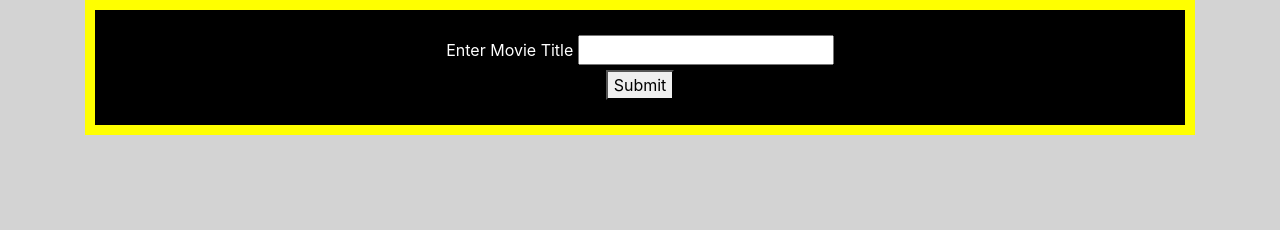
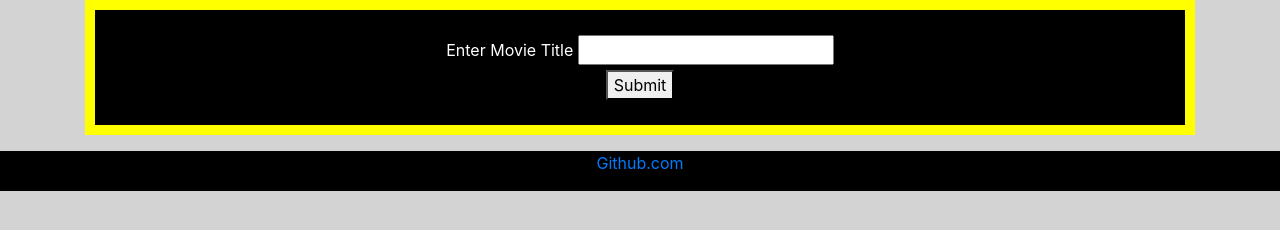
Before and after one commit to parkermurray21/creative-project-3, a plain HTML site: page index.html in a window 1280 px wide. Drawn offline with nearby package versions, Linux system fonts and the light colour scheme.

Commit message:
here ya go

```diff
--- a/index.html
+++ b/index.html
@@ -41,8 +41,10 @@
             </div>
         </div>
 
+
          <script src="https://cdn.jsdelivr.net/npm/vue@2.6.2/dist/vue.js"></script>
          <script src="https://unpkg.com/axios/dist/axios.min.js"></script>
         <script src="app.js"></script>
     </body>
+    <footer><a href="https://github.com/parkermurray21/creative-project-3/tree/master" target=blank>Github.com</a></footer>
 </html>
--- a/style.css
+++ b/style.css
@@ -1,6 +1,7 @@
 
 body{
     background-color: lightgrey;
+    min-height: 90vh;
 }
 form{
     background-color: black;
@@ -24,3 +25,13 @@ form{
 .wrapper{
     text-align: center;
 }
+
+footer {
+  bottom: 0px;
+  height: 5vh;
+  width: 100vw;
+  background-color: black !important;
+  color: lightgrey !important;
+  text-align: center;
+
+}
```
